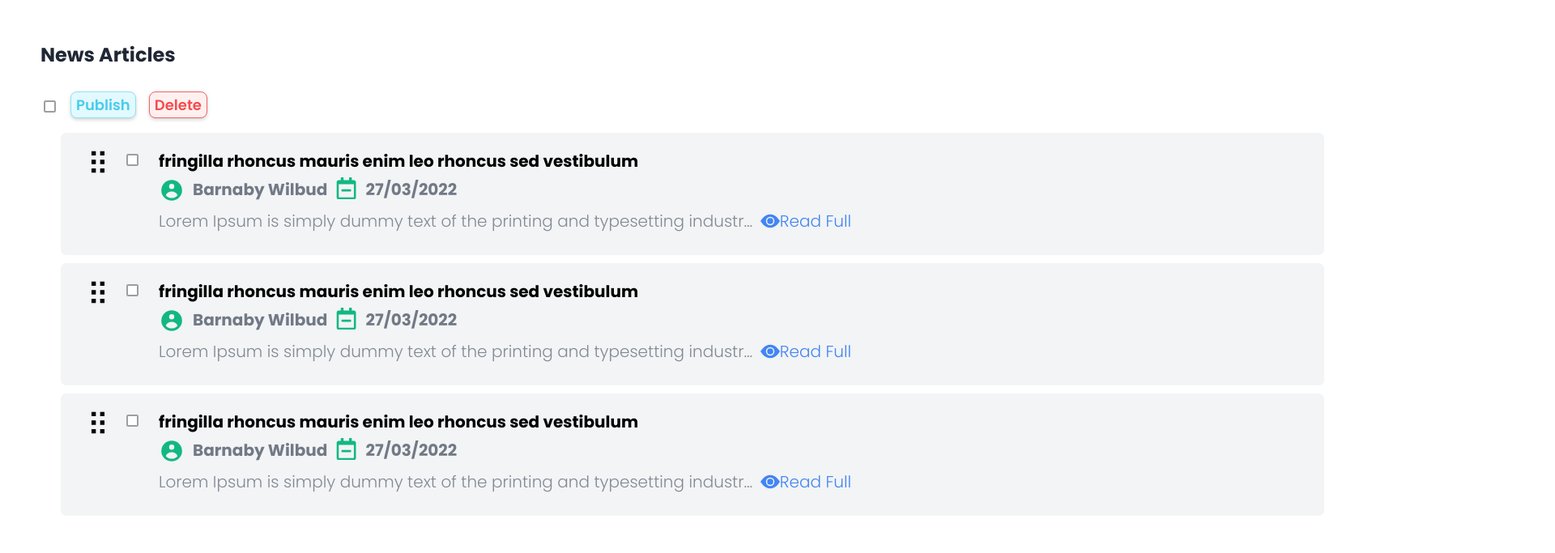
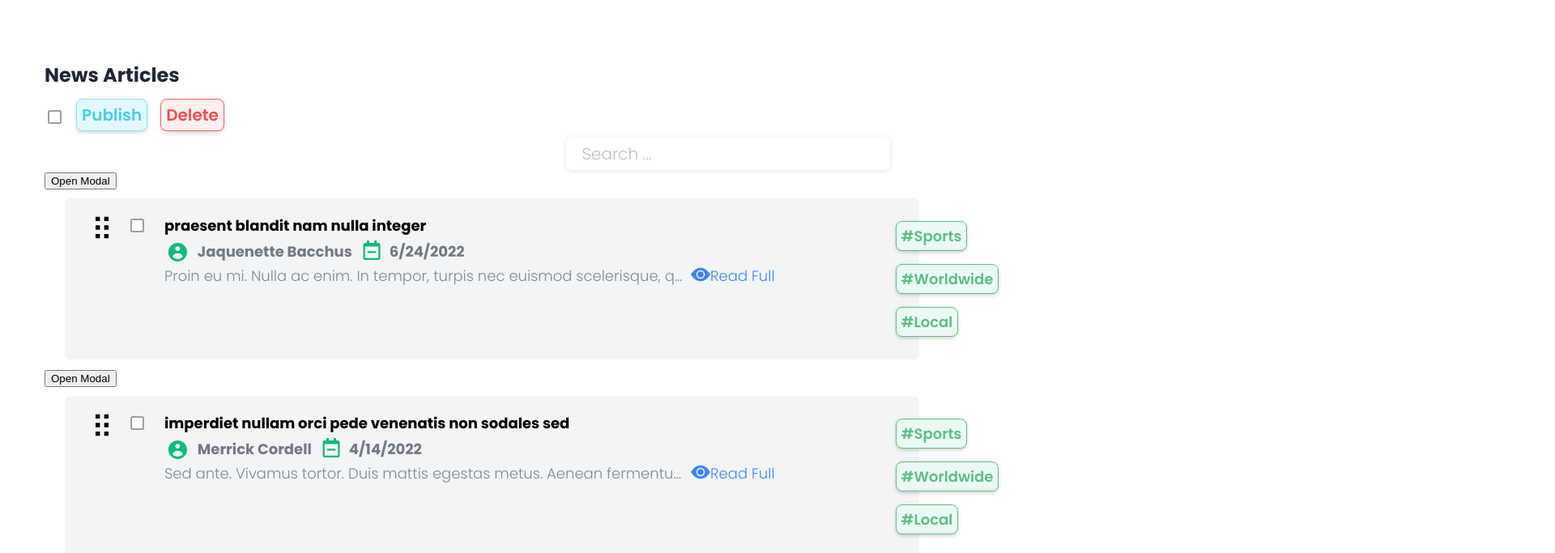
Before and after one commit to MartinJ-13/MartinJamesArellano-FrontendDeveloper-Exam, a React (Create React App) app: page / in a window 1280 px wide. Shown: the top 683 px of the page at 81% size, 1920 px wide, since content can reach past the window. Built offline with nearby package versions, Linux system fonts and the light colour scheme.

Commit message:
adjust text sizes

```diff
--- a/src/App.js
+++ b/src/App.js
@@ -1,7 +1,8 @@
 
 import './index.css';
+import React, { useState } from "react";
 import DisplayCard from './components/displaycard';
-
+import Records from './MOCK_DATA.json'
 function App() {
   return (
     <div className="web-page">
@@ -12,10 +13,12 @@ function App() {
         </div>
         <button className="publish">Publish</button>
         <button className="delete">Delete</button>
-      </div>
-      <DisplayCard text="fringilla"></DisplayCard>
-      <DisplayCard text="fringilla"></DisplayCard>
-      <DisplayCard text="fringilla"></DisplayCard>
+        <input type="search" className="searchbar" placeholder='Search ...'></input>
+      </div>{
+      Records.map( record => {
+        return <DisplayCard data={record}></DisplayCard>;
+      })
+      }
     </div>
   );
 }
--- a/src/components/displaycard.js
+++ b/src/components/displaycard.js
@@ -2,34 +2,53 @@ import { HiUserCircle } from "react-icons/hi";
 import { FaRegCalendarMinus } from "react-icons/fa";
 import {GrDrag} from "react-icons/gr";
 import {BsEyeFill} from "react-icons/bs";
+import React, { useState } from "react";
+import Modal from "./modal";
 function DisplayCard(props) {
+
+  const [isOpen, setIsOpen] = useState(false);
+
+  function openModal() {
+    setIsOpen(true);
+  }
+
+  function closeModal() {
+    setIsOpen(false);
+  }
+
   return (
     <>
+      <div>
+        <button onClick={openModal}>Open Modal</button>
+        <Modal isOpen={isOpen} onClose={closeModal}>
+          <h2>Modal Title</h2>
+          <p>Modal content goes here...</p>
+        </Modal>
+      </div>
+
       <div className="display-card">
-        {/* first column */}
+        {/* first column: drag icon */}
         <div id="first-icon">
           <GrDrag size="2rem" />
         </div>
-        {/* second column */}
+        {/* second column: checkbox */}
         <div>
           <div className="checkbox-div">
             <input type="checkbox" className="rounded-checkbox" />
           </div>
         </div>
-        {/* third column */}
+        {/* third column: article details */}
         <div>
           {/* first row */}
-          <div className="card-header">
-            {"fringilla rhoncus mauris enim leo rhoncus sed vestibulum"}
-          </div>
+          <div className="card-header">{props.data.title}</div>
           {/* second row */}
           <div className="card-details">
             {/* first column */}
             <div>
-              <HiUserCircle className="icon" color="#12B880" size="2rem" />
+              <HiUserCircle className="icon" color="#12B880" size="1.8rem" />
             </div>
             {/* second column */}
-            <div className="card-subheader">{"Barnaby Wilbud"}</div>
+            <div className="card-subheader">{props.data.author}</div>
 
             {/* third column */}
 
@@ -37,31 +56,30 @@ function DisplayCard(props) {
               <FaRegCalendarMinus
                 className="icon"
                 color="#12B880"
-                size="1.7rem"
+                size="1.5rem"
               />
             </div>
 
-            {/* fourth column */}
-            <div className="card-subheader">{"27/03/2022"}</div>
+            {/* fourth column: date */}
+            <div className="card-subheader">{props.data.date}</div>
           </div>
 
-          {/* third row */}
-          <div>
-            <div className="article-body">
-              {
-                "Lorem Ipsum is simply dummy text of the printing and typesetting industry. Lorem Ipsum has been the industry's standard dummy text ever since the 1500s, when an unknown printer took a galley of type and scrambled it to make a type specimen book. It has survived not only five centuries, but also the leap into electronic typesetting, remaining essentially unchanged. It was popularised in the 1960s with the release of Letraset sheets containing Lorem Ipsum passages, and more recently with desktop publishing software like Aldus PageMaker including versions of Lorem Ipsum."
-              }
-            </div>
-
+          {/* third row: content */}
+          <div className="article-content">
+            <div className="article-body">{props.data.content}</div>
             <div id="read-div">
               <BsEyeFill id="eye-icon" color="#4285F5" size="1.5rem" />
               <span id="read-full">{"  Read Full  "}</span>
             </div>
-
           </div>
         </div>
 
-        {/* fourth column */}
+        {/* fourth column: categories */}
+        <div className="categories">
+          <button className="category">#Sports</button>
+          <button className="category">#Worldwide</button>
+          <button className="category">#Local</button>
+        </div>
       </div>
     </>
   );
--- /dev/null
+++ b/src/components/modal.js
@@ -0,0 +1,19 @@
+
+
+function Modal({ isOpen, onClose, content }){
+  if (!isOpen) return null;
+
+  return (
+    <div className="modal">
+      <div className="modal-content">
+        <button className="close-button" onClick={onClose}>
+          Close
+        </button>
+        {"test"}
+      </div>
+      <div className="modal-overlay" onClick={onClose}></div>
+    </div>
+  );
+};
+
+export default Modal;
--- a/src/index.css
+++ b/src/index.css
@@ -5,12 +5,45 @@ body {
   margin: 0;
   font-family: 'Poppins';
 }
+::placeholder{
+  color:#BBBFC8;
+  font-weight: 300;
+}
+input[type='search']{
+  color:#BBBFC8;
+  font-weight: 300;
+  font-family: 'Poppins';
+  border-radius: 7px;
+  font-size: 20px;
+  margin-left: 55%;
+  padding-left:20px;
+  padding-block: 5px;
+  height: 40px;
+  width: 400px;
+  border: 0;
+  box-shadow: 0 1px 6px rgba(104, 104, 104, 0.2);
+}
+input[type='search']::-webkit-search-cancel-button{
+    position:relative;
+    right:10px;
+    height: 20px;
+    width: 20px;
+}
+
+input[type='search']:focus {
+  color: #9e9e9e;
+  font-weight: 300;
+  outline-color: #BBBFC8;
+  box-shadow: 0 1px 6px rgba(104, 104, 104, 0.2);
+}
+
 .web-page{
-  margin:50px;
+  margin: 50px;
+  padding: 5px;
 }
 .display-card{
  background-color: #F2F4F5;
- width: 1500px;
+ width: 85%;
  border-radius: 7px;
  margin-inline: 25px;
  margin-block: 10px;
@@ -28,6 +61,7 @@ body {
 h2 {
   color: #202735;
   font-weight: 700;
+  margin-bottom: 4px;
 }
 
 h3 {
@@ -36,8 +70,8 @@ h3 {
 }
 
 .rounded-checkbox {
-  width: 15px;
-  height: 15px;
+  width: 17px;
+  height: 17px;
   border-radius: 15%;
   vertical-align: middle;
   border: 2px solid #9E9E9E;
@@ -58,13 +92,12 @@ h3 {
 .publish{
   font-family: 'Poppins';
   font-weight: 600;
-  font-size: 18px;
+  font-size: 20px;
   color: #4ACCED;
   border-radius: 8px;
   border: 1px solid #8FE1F5;
   background-color: #E2FAFF;
-  padding-top: 2px;
-  padding-bottom: 2px;
+  padding-block: 4px;
   margin: 8px;
   box-shadow:  0 2px 4px rgba(43, 43, 43, 0.2);
 }
@@ -76,18 +109,16 @@ h3 {
   background-color: #8FE1F5;
 }
 
-
 .delete{
   font-family: 'Poppins';
   font-weight: 600;
-  font-size: 18px;
+  font-size: 20px;
   color: #F34E4E;
   border-radius: 8px;
   border: 1px solid #f46262;
   background-color: #FFF0F0;
   margin: 8px;
-  padding-top: 2px;
-  padding-bottom: 2px;
+  padding-block: 4px;
   box-shadow:  0 2px 4px rgba(43, 43, 43, 0.2);
 }
 
@@ -98,15 +129,29 @@ h3 {
   background-color: #f46262;
 }
 
+.category{
+  font-family: 'Poppins';
+  font-weight: 600;
+  font-size: 18px;
+  color: #62BD84;
+  border-radius: 8px;
+  border: 1px solid #62BD84;
+  background-color: #EAF9F4;
+  padding-block: 4px;
+  margin: 8px;
+  box-shadow:  0 2px 4px rgba(43, 43, 43, 0.2);
+}
+
+
 .card-subheader{
-  font-size: 20px;
+  font-size: 18px;
   font-weight: 700;
   color: #727986;
   margin-inline: 10px;
 }
 
 .card-header{
-  font-size: 20px;
+  font-size: 18px;
   font-weight: 700;
   color: #000000;
   margin-bottom: 5px;
@@ -124,32 +169,49 @@ h3 {
   flex-direction: row;
 }
 
+.article-content{
+  margin-block: -7px;
+}
+
+.icon{
+  margin-bottom: 1px;
+  margin-left: 2px;
+}
+
 #eye-icon{
+  margin-left: 10px;
   margin-bottom: 3px;
 }
 .article-body{
   color: #838995;
-  width: 13%;
+  width: 80%;
+  max-width: 800px;
+  min-width: 200px;
+  margin: auto;
   overflow: hidden;
   white-space: nowrap;
   font-weight: 300;
-  font-size: 20px;
+  font-size: 18px;
   text-overflow: ellipsis;
   display: inline-block;
 }
 
+.categories{
+  padding-left: 8%;
+  /* 160px */
+}
 #read-full{
   color: #4285F5;
   overflow: hidden;
   font-weight: 300;
-  font-size: 20px;
+  font-size: 18px;
   display: inline-block;
 }
 
 #read-full:hover{
   overflow: hidden;
   font-weight: 300;
-  font-size: 20px;
+  font-size: 18px;
   display: inline-block;
 }
 
@@ -162,3 +224,41 @@ h3 {
   cursor: pointer;
   display: inline;
 }
+
+.modal{
+  display: none; /* Hidden by default */
+  position: fixed; /* Stay in place */
+  z-index: 1; /* Sit on top */
+  padding-top: 100px; /* Location of the box */
+  left: 0;
+  top: 0;
+  width: 100%; /* Full width */
+  height: 100%; /* Full height */
+  overflow: auto; /* Enable scroll if needed */
+  background-color: rgb(0,0,0); /* Fallback color */
+  background-color: rgba(0,0,0,0.4); /* Black w/ opacity */
+}
+
+/* Modal Content */
+.modal-content {
+  background-color: #fefefe;
+  margin: auto;
+  padding: 20px;
+  border: 1px solid #888;
+  width: 80%;
+}
+
+/* The Close Button */
+.close {
+  color: #aaaaaa;
+  float: right;
+  font-size: 28px;
+  font-weight: bold;
+}
+
+.close:hover,
+.close:focus {
+  color: #000;
+  text-decoration: none;
+  cursor: pointer;
+}
```
